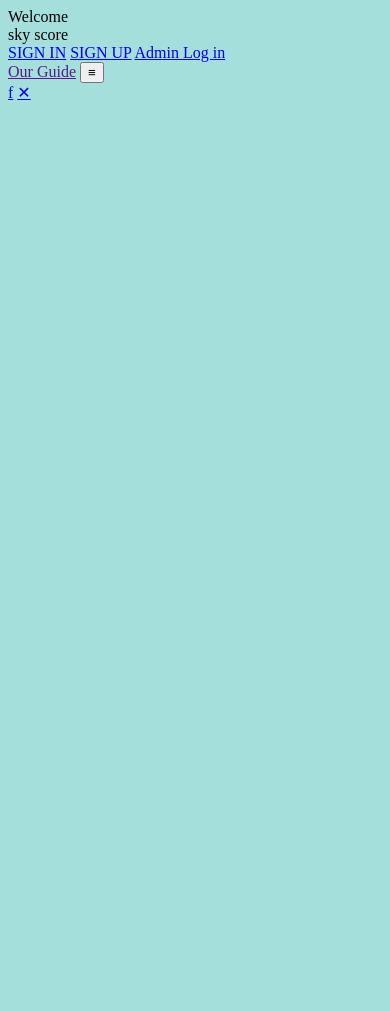
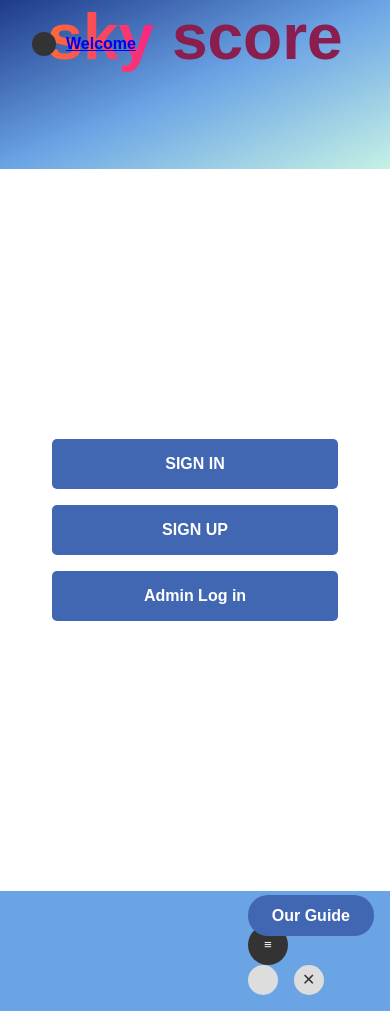
Before and after one commit to shahramhal/SkyScore, a Django app: page / in a window 390 px wide. Before the commit the page ends 100 px from the top, so only its background shows below. Run offline with Django 5.2, Linux system fonts and the light colour scheme.

Commit message:
Creating the User Registration Pages
Login page template , registration page template, link to django-admin has been created by me . Moreover, I made template footer and header files to easy use for other pages. Added styling ,as well.

```diff
--- a/Sky_Score/urls.py
+++ b/Sky_Score/urls.py
@@ -17,10 +17,13 @@ Including another URLconf
 from django.contrib import admin
 from django.urls import path, include
 from Users import views
+from . import views
 # these are view functions - they should live in the views.py file
 
 
 urlpatterns = [
     path('admin/', admin.site.urls),
     path('', include('Users.urls')),
+    path('guide/', views.guide, name='guide')
+
 ]
--- /dev/null
+++ b/Sky_Score/views.py
@@ -0,0 +1,5 @@
+# views.py at project level
+from django.shortcuts import render
+
+def guide(request):
+    return render(request, 'guide.html')
--- /dev/null
+++ b/Users/static/css/style.css
@@ -0,0 +1,33 @@
+
+.content-container {
+    max-width: 1200px;
+    margin: 270px auto;
+    padding: 0 1rem;
+}
+.buttons-container {
+    display: flex;
+    justify-content: space-around;
+    width: 100%;
+    max-width: 1200px;
+    margin-top: 5rem;
+}
+
+.auth-button {
+    background-color: var(--primary-blue);
+    color: white;
+    border: none;
+    padding: 1rem 2rem;
+    border-radius: 5px;
+    cursor: pointer;
+    font-size: 1rem;
+    font-weight: bold;
+    transition: background-color 0.3s;
+    min-width: 180px;
+    text-align: center;
+    text-decoration: none;
+    display: inline-block;
+}
+
+.auth-button:hover {
+    background-color: var(--dark-blue);
+}
--- /dev/null
+++ b/Users/templates/home.html
@@ -0,0 +1,22 @@
+{% load static %}
+<!DOCTYPE html>
+<html lang="en">
+  {% include "headfile.html" %}
+  <head>
+    <meta charset="UTF-8" />
+    <meta name="viewport" content="width=device-width, initial-scale=1.0" />
+    <title>User Page</title>
+    <link rel="stylesheet" href="{% static 'css/style.css' %}" />
+  </head>
+  <div class="content-container">
+    <div class="buttons-container">
+      <!-- Link to the login page -->
+      <a href="{% url 'login' %}" class="auth-button">SIGN IN</a>
+      <!-- Link to the sign-up page -->
+      <a href="{% url 'signup' %}" class="auth-button">SIGN UP</a>
+      <!-- Link to the django-admin login page -->
+      <a href="{% url 'admin:index' %}" class="auth-button">Admin Log in</a>
+    </div>
+  </div>
+  {%include "footer.html"%}
+</html>
--- a/Users/urls.py
+++ b/Users/urls.py
@@ -4,11 +4,12 @@ from . import views
 # Define URL patterns for the Users app
 urlpatterns = [
     # Route for the welcome/home page
-    path('', views.home, name='welcome'),
+    path('', views.home, name='home'),
     # Route for user login page
     path('login/', views.login_view, name='login'),
     # Route for user registration page
     path('signup/', views.signup_view, name='signup'),
     # Route for admin/manager login page
-    path('admin_login/', views.admin_login, name='admin_login'),
+    path('django-admin/', views.admin_login, name='django-admin'),
+    path('dashboard/', views.dashboard, name='dashboard')
 ]
--- a/Users/views.py
+++ b/Users/views.py
@@ -6,7 +6,7 @@ from django.contrib import messages
 
 def home(request):
     # Render the home page
-    return render(request, 'index.html')
+    return render(request, 'home.html')
 
 def login_view(request):
     if request.method == 'POST':
@@ -28,9 +28,51 @@ def login_view(request):
     return render(request, 'login.html')
 
 def signup_view(request):
+    if request.method == 'POST':
+        # Process the form data
+        username = request.POST.get('username')
+        email = request.POST.get('email')
+        password = request.POST.get('password')
+        user_type = request.POST.get('userType', 'customer')  # Default to customer
+
+        # Create a new user in your database
+        user = user.objects.create(
+            username=username,
+            email=email,
+            password=password,  # You should hash this!
+            userType=user_type
+        )
+
+        # Create an auth user (if using Django's auth)
+        # from django.contrib.auth.models import User as AuthUser
+        # auth_user = AuthUser.objects.create_user(username=username, email=email, password=password)
+
+        # Log the user in
+        # login(request, auth_user)
+
+        # Redirect to dashboard or login
+        return redirect('login')
+
     # Render the sign-up page
     return render(request, 'signup.html')
+def dashboard(request):
+    # Check if user is authenticated
+    if not request.user.is_authenticated:
+        return redirect('login')
+    return render(request, 'dashboard.html')
+
 
 def admin_login(request):
+    if request.method == 'POST':
+        username = request.POST.get('username')
+        password = request.POST.get('password')
+        user = authenticate(request, username=username, password=password)
+
+        if user is not None and user.userType == 'manager':  # Check if user is a manager
+            login(request, user)
+            return redirect('admin_dashboard')  # Redirect to admin dashboard
+        else:
+            messages.error(request, 'Invalid credentials or insufficient permissions')
+
     # Render the manager login page
     return render(request, 'admin.html')
--- a/static/css/styles.css
+++ b/static/css/styles.css
@@ -1,3 +1,167 @@
+
+:root {
+    --primary-blue: #4267b2;
+    --dark-blue: #1e3a8a;
+    --light-mint: #c5f1e5;
+    --gradient-blue: #6ba4e5;
+}
+
+* {
+    margin: 0;
+    padding: 0;
+    box-sizing: border-box;
+    font-family: 'Arial', sans-serif;
+}
+
+/* Header section */
 body {
-    background-color:  rgba(165,223,219,255) ;
+    min-height: 100vh;
+    overflow-x: hidden;
 }
+
+.container {
+    display: flex;
+    flex-direction: column;
+    min-height: 20vh;
+}
+
+.upper-section {
+    flex: 1;
+  background: linear-gradient(to bottom right, var(--dark-blue), var(--gradient-blue), var(--light-mint));
+  display: flex;
+  flex-direction: column;
+  align-items: center;
+  justify-content: flex-start;
+  padding: 0rem;
+  position: relative;
+  overflow: hidden;
+}
+
+.welcome-logo {
+    position: absolute;
+    top: 2rem;
+    left: 2rem;
+    display: flex;
+    align-items: center;
+    color: #333;
+    font-weight: bold;
+}
+
+.welcome-logo::before {
+    content: "";
+    display: inline-block;
+    width: 24px;
+    height: 24px;
+    background-color: #333;
+    margin-right: 10px;
+    border-radius: 50%;
+    position: relative;
+}
+
+.sky-score-logo {
+    margin-top: 0rem;
+    font-size: 4rem;
+    font-weight: bold;
+}
+
+.sky-text {
+    background-image: linear-gradient(to right, #ff6b35, #f72585);
+    -webkit-background-clip: text;
+    background-clip: text;
+    color: transparent;
+}
+
+.score-text {
+    color: #8a1e4e;
+}
+
+.buttons-container {
+    display: flex;
+    justify-content: space-around;
+    width: 100%;
+    max-width: 1200px;
+    margin-top: 5rem;
+}
+
+.auth-button {
+    background-color: var(--primary-blue);
+    color: white;
+    border: none;
+    padding: 1rem 2rem;
+    border-radius: 5px;
+    cursor: pointer;
+    font-size: 1rem;
+    font-weight: bold;
+    transition: background-color 0.3s;
+    min-width: 180px;
+    text-align: center;
+    text-decoration: none;
+    display: inline-block;
+}
+
+.auth-button:hover {
+    background-color: var(--dark-blue);
+}
+/* footer section */
+
+
+.footer {
+    background-color: var(--gradient-blue);
+    padding: 1rem;
+    display: flex;
+    justify-content: space-between;
+    align-items: center;
+}
+
+.guide-button {
+    background-color: var(--primary-blue);
+    color: white;
+    border: none;
+    padding: 0.75rem 1.5rem;
+    border-radius: 20px;
+    cursor: pointer;
+    font-weight: bold;
+    text-decoration: none;
+}
+
+.menu-button {
+    background-color: #333;
+    color: white;
+    border: none;
+    width: 40px;
+    height: 40px;
+    border-radius: 50%;
+    display: flex;
+    justify-content: center;
+    align-items: center;
+    cursor: pointer;
+}
+
+.social-icons {
+    display: flex;
+    gap: 1rem;
+}
+
+.social-icon {
+    width: 30px;
+    height: 30px;
+    border-radius: 50%;
+    background-color: #ddd;
+    display: flex;
+    justify-content: center;
+    align-items: center;
+    text-decoration: none;
+    color: #333;
+}
+
+@media (max-width: 768px) {
+    .buttons-container {
+        flex-direction: column;
+        align-items: center;
+        gap: 1rem;
+    }
+
+    .auth-button {
+        width: 80%;
+    }
+}
--- /dev/null
+++ b/templates/footer.html
@@ -0,0 +1,21 @@
+{% load static %}
+  <link rel="stylesheet" href="{% static 'css/styles.css' %}" />
+
+  <div class="footer">
+    <div></div>
+    <div class="footer-right">
+      <!-- Link to the guide page -->
+      <a href="{%url 'guide'%}" class="guide-button">Our Guide</a>
+      <!-- Button to toggle the menu -->
+      <button class="menu-button" id="menuToggle">≡</button>
+      <!-- Container for social media icons -->
+      <div class="social-icons">
+        <!-- Link to Facebook -->
+        <a href="#" class="social-icon"></a>
+        <!-- Link to another social media -->
+        <a href="#" class="social-icon">✕</a>
+      </div>
+    </div>
+  </div>
+  <script src="{% static 'js/script.js' %}"></script>
+</head>
--- /dev/null
+++ b/templates/headfile.html
@@ -0,0 +1,27 @@
+{% load static %}
+<!-- Load the static template tag to handle static files -->
+
+<!-- Setting the character encoding for the document -->
+<meta charset="UTF-8" />
+<!-- Ensuring the page is responsive on all devices -->
+<meta name="viewport" content="width=device-width, initial-scale=1.0" />
+<!-- Title of the welcome page -->
+<title>Sky Score - Welcome</title>
+<!-- Link to the external CSS stylesheet -->
+<link rel="stylesheet" href="{% static 'css/styles.css' %}" />
+
+<div class="container">
+  <div class="upper-section">
+    <!-- Welcome logo text -->
+    <div class="welcome-logo">
+      <a href="{% url 'home' %}">Welcome</a>
+    </div>
+    <!-- Sky Score logo text -->
+    <div class="sky-score-logo">
+      <span class="sky-text">sky</span>
+      <span class="score-text">score</span>
+    </div>
+    <!-- Container for authentication buttons -->
+  </div>
+</div>
+<div class="content"></div>
--- a/templates/index.html
+++ /dev/null
@@ -1,59 +0,0 @@
-{% load static %} <!-- Load the static template tag to handle static files -->
-<!DOCTYPE html>
-<html lang="en">
-<head>
-    <!-- Setting the character encoding for the document -->
-    <meta charset="UTF-8">
-    <!-- Ensuring the page is responsive on all devices -->
-    <meta name="viewport" content="width=device-width, initial-scale=1.0">
-    <!-- Title of the welcome page -->
-    <title>Sky Score - Welcome</title>
-    <!-- Link to the external CSS stylesheet -->
-    <link rel="stylesheet" href="{% static 'css/styles.css' %}">
-</head>
-<body>
-    <div class="container">
-        <div class="upper-section">
-            <!-- Welcome logo text -->
-            <div class="welcome-logo">Welcome</div>
-            <!-- Sky Score logo text -->
-            <div class="sky-score-logo">
-                <span class="sky-text">sky</span>
-                <span class="score-text">score</span>
-            </div>
-            <!-- Container for authentication buttons -->
-            <div class="buttons-container">
-                <!-- Link to the login page -->
-                <a href="{% url 'login' %}" class="auth-button">SIGN IN</a>
-                <!-- Link to the sign-up page -->
-                <a href="{% url 'signup' %}" class="auth-button">SIGN UP</a>
-                <!-- Link to the admin login page -->
-                <a href="{% url 'admin_login' %}" class="auth-button">Admin Log in</a>
-            </div>
-        </div>
-        <div class="footer">
-            <div></div>
-            <div class="footer-right">
-                <!-- Link to the guide page -->
-                <a href="" class="guide-button">Our Guide</a>
-                <!-- Button to toggle the menu -->
-                <button class="menu-button" id="menuToggle">≡</button>
-                <!-- Container for social media icons -->
-                <div class="social-icons">
-                    <!-- Link to Facebook -->
-                    <a href="#" class="social-icon">f</a>
-                    <!-- Link to another social media -->
-                    <a href="#" class="social-icon">✕</a>
-                </div>
-            </div>
-        </div>
-    </div>
-
-    <!-- Placeholder for additional content -->
-    {% block content %}
-    {% endblock %}
-
-    <!-- Link to the external JavaScript file -->
-    <script src="{% static 'js/script.js' %}"></script>
-</body>
-</html>
```
Also changed, not shown: Users/templates/admin_login.html (+7 -6 lines), Users/templates/login.html (+10 -7 lines), Users/templates/signup.html (+8 -5 lines), Users/templates/user.html (deleted, +0 -23 lines), templates/guide.html (added, +13 -0 lines), Users/migrations/0001_initial.py (added), db.sqlite3.
